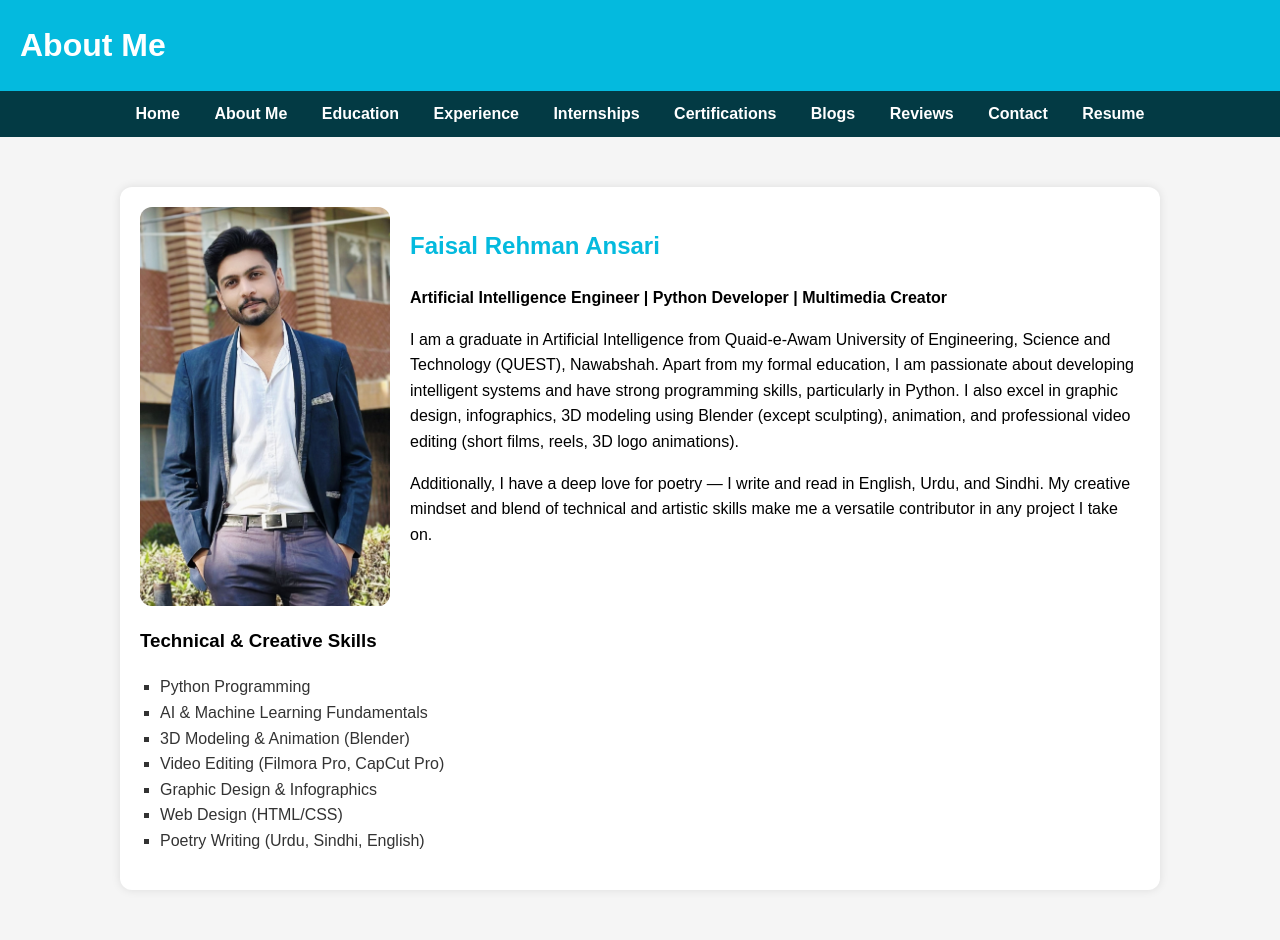
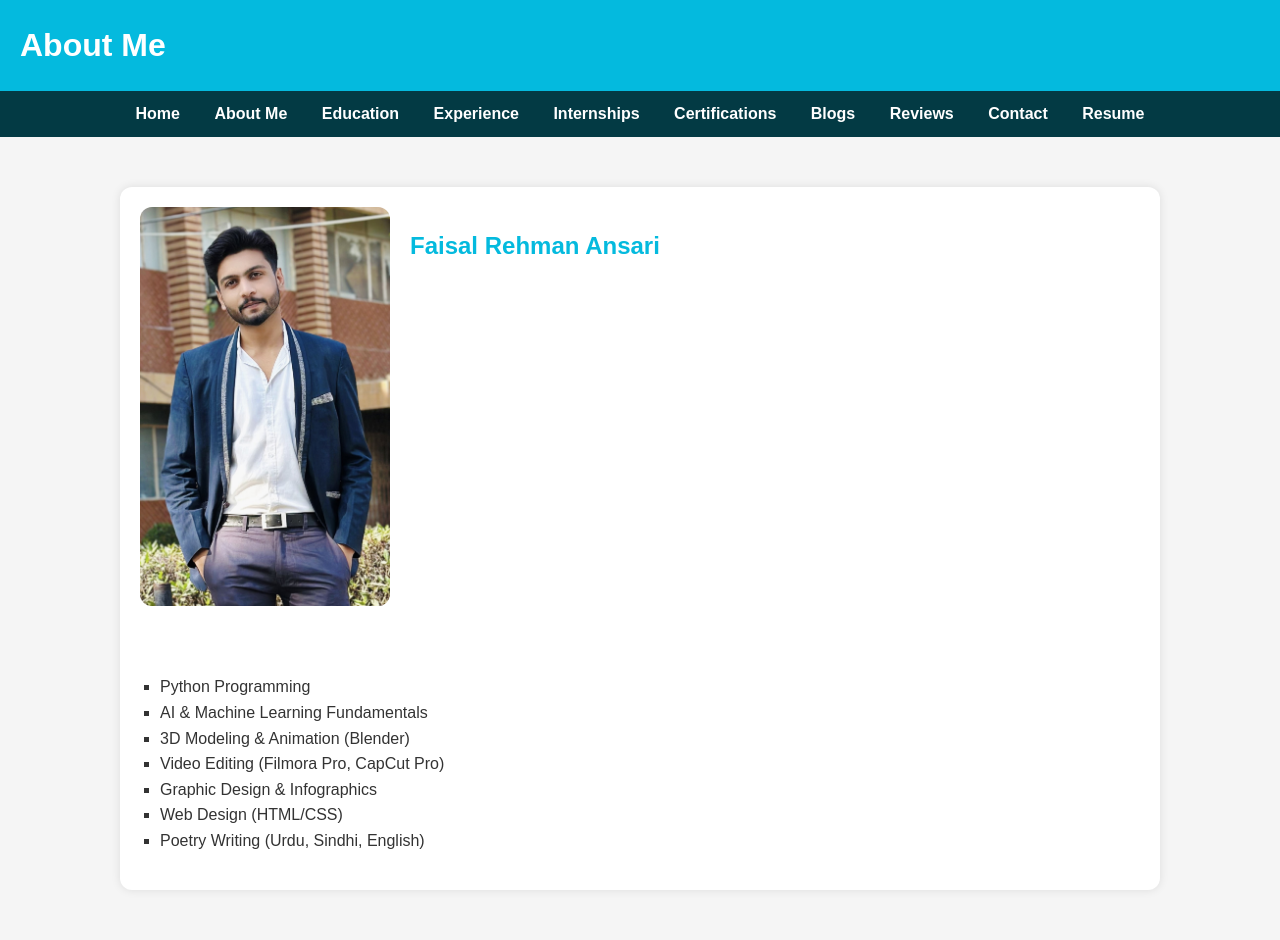
Before and after one commit to faisalrehman110/portfolio-website, a Flask app: page /about in a window 1280 px wide. Run offline with Flask 3, Linux system fonts and the light colour scheme.

Commit message:
Update styles.css

```diff
--- a/static/css/styles.css
+++ b/static/css/styles.css
@@ -3,6 +3,8 @@ body {
   margin: 0;
   padding: 0;
   line-height: 1.6;
+  background: #00254d; /* ← add this line */
+  color: white;
 }
 
 header {
```
